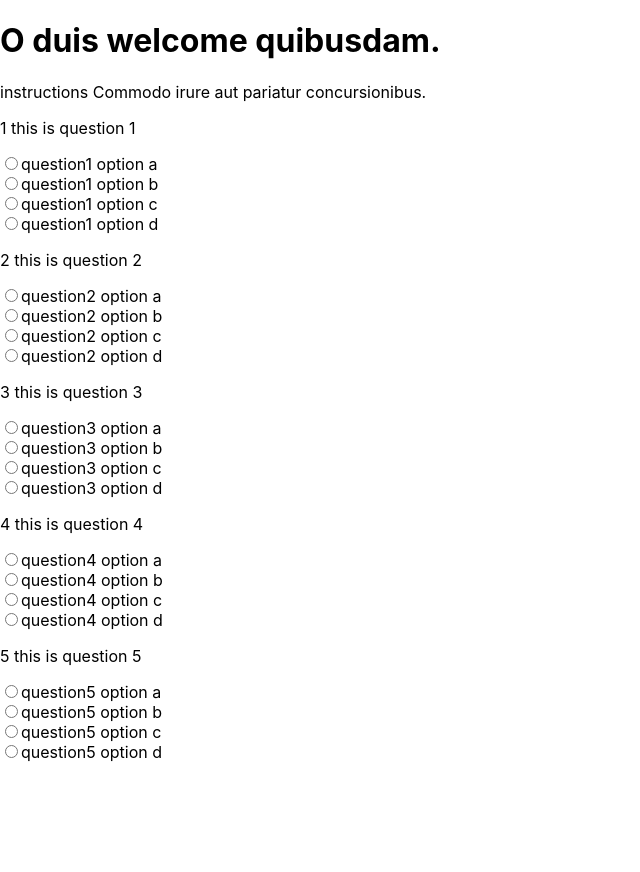
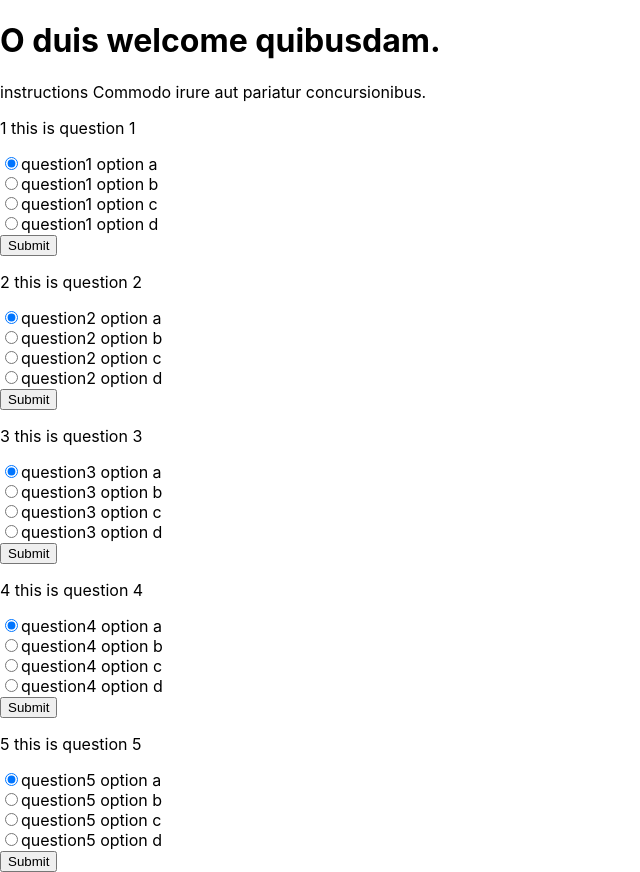
Before and after one commit to eddy-marcos/quiz-app, a React (Create React App) app: page / in a window 1280 px wide. Shown: the whole page, without its empty margins (0-640 px from the left). Before the commit the page ends 800 px from the top, so only its background shows below. Built offline with nearby package versions, Linux system fonts and the light colour scheme.

Commit message:
radios sync

```diff
--- a/src/App.js
+++ b/src/App.js
@@ -22,7 +22,9 @@ class App extends React.Component {
       <>
         <h1>O duis welcome quibusdam.</h1>
         <p>instructions Commodo irure aut pariatur concursionibus.</p>
-        <RenderQuiz state={this.state.quizes}/>
+        <RenderQuiz
+          state={this.state.quizes}
+          />
       </>
     );
 
--- a/src/RenderQuiz.js
+++ b/src/RenderQuiz.js
@@ -6,19 +6,20 @@ const handleRadioCheck = (radioTarget, answer) => {
 
   // by default all radios come unchecked
   if(correctAnswer === radioValue) {
-    // console.log('true');
+    console.log('true');
     return true;
   }
+  console.log('false');
+  return false;
+}
 
-  // console.log('false');
-  return false;
+const submit = () => {
+    console.log('submit');
 }
 
 const RenderQuiz = (props) => {
   return (
-      props.state.map(d => {
-        // console.log('d ', d);
-
+    props.state.map(d => {
         return(
           <div key={d.question}>
             <p>{d.question} {d.description}</p>
@@ -34,31 +35,33 @@ const RenderQuiz = (props) => {
                 https://developer.mozilla.org/en-US/docs/Web/HTML/Element/input/radio
                 */}
 
-           {/*on click add the "checked" attr, then evalueate the value*/}
-
-          <div>
-            <input type="radio" id="option1" name="quiz" value="a"
+           <div>
+            <input type="radio" id="option1" name={d.question} value="a"
               onClick={(e)=>handleRadioCheck(e.target, d.correctAnswer)}
-              />
+              defaultChecked/>
               <label htmlFor="option1">{d.options['a']}</label>
           </div>
           <div>
-            <input type="radio" id="option2" name="quiz" value="b"
+            <input type="radio" id="option2" name={d.question} value="b"
               onClick={(e)=>handleRadioCheck(e.target, d.correctAnswer)}
               />
               <label htmlFor="option2">{d.options['b']}</label>
           </div>
           <div>
-            <input type="radio" id="option3" name="quiz" value="c"
+            <input type="radio" id="option3" name={d.question} value="c"
               onClick={(e)=>handleRadioCheck(e.target, d.correctAnswer)}
               />
               <label htmlFor="option3">{d.options['c']}</label>
           </div>
           <div>
-            <input type="radio" id="option4" name="quiz" value="d"
+            <input type="radio" id="option4" name={d.question} value="d"
               onClick={(e)=>handleRadioCheck(e.target, d.correctAnswer)}
               />
               <label htmlFor="option4">{d.options['d']}</label>
+          </div>
+
+          <div className="result">
+            <button onClick={submit}>Submit</button>
           </div>
         </div>
         )
```
